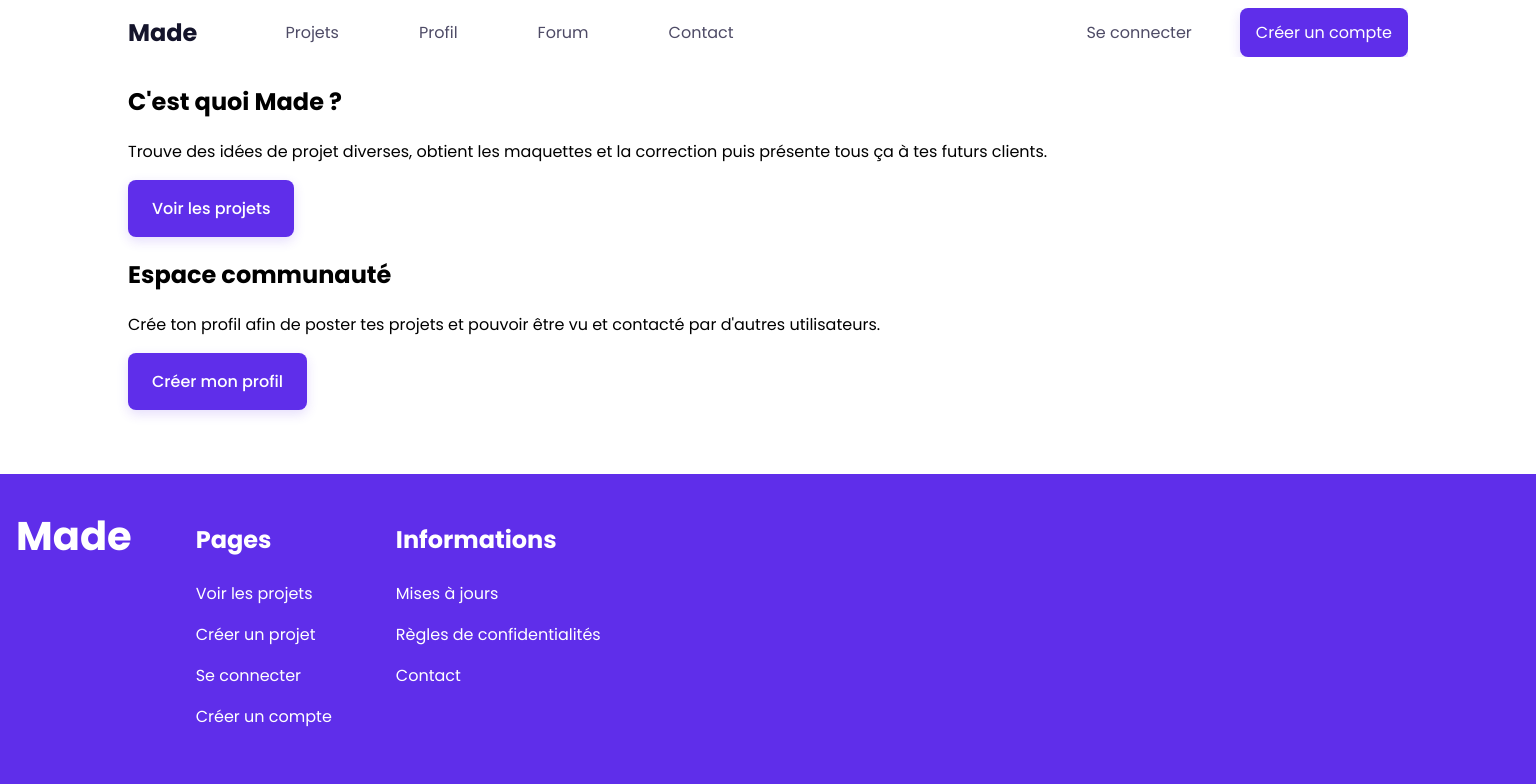
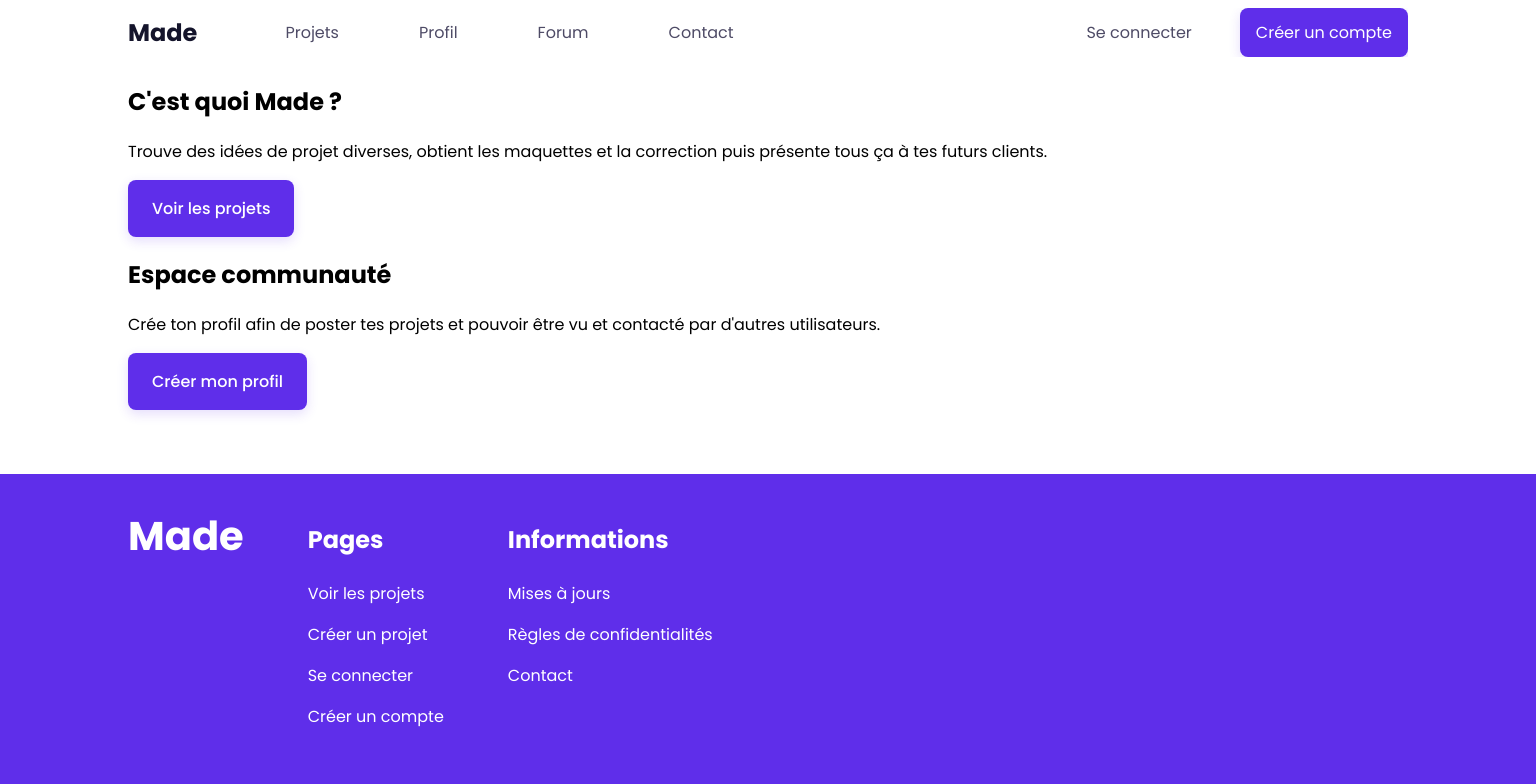
Before and after one commit to MadeV1/website, a Next.js app: page / in a window 1536 px wide. Shown: the top 784 px of the page. Built offline with nearby package versions, Linux system fonts and the light colour scheme; a web font is replaced by a local one.

Commit message:
fix(footer): fix responsive spacing

```diff
--- a/components/Partials/Footer.tsx
+++ b/components/Partials/Footer.tsx
@@ -4,7 +4,7 @@ import { FC } from 'react';
 import styles from '../../styles/Partials/Footer.module.css';
 
 const Footer: FC = () => (
-  <footer className={`${styles.footer} container`}>
+  <footer className={`${styles.footer}`}>
     <div className={styles.brand}>
       <p>Made</p>
     </div>
--- a/styles/Partials/Footer.module.css
+++ b/styles/Partials/Footer.module.css
@@ -48,3 +48,9 @@
     gap: calc(8 * var(--space-unit));
   }
 }
+
+@media screen and (min-width: 1440px) {
+  .footer {
+    padding: calc(4 * var(--space-unit)) calc(16 * var(--space-unit));
+  }
+}
```
